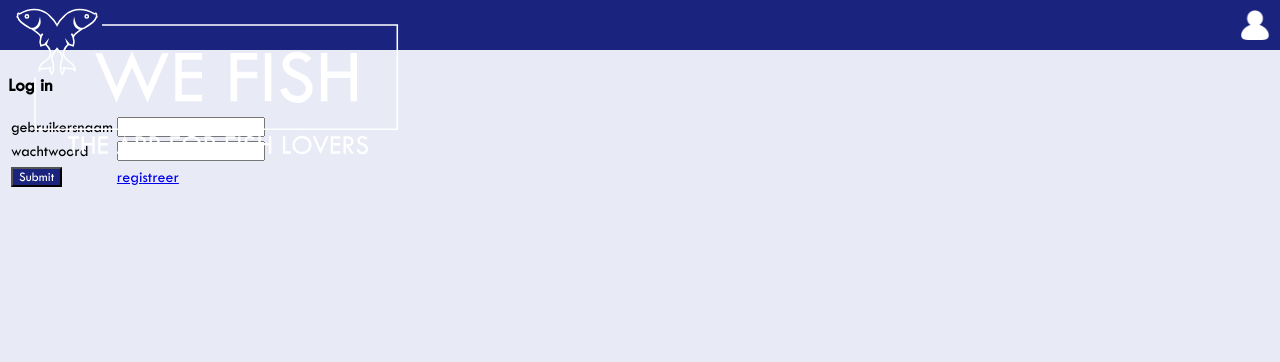
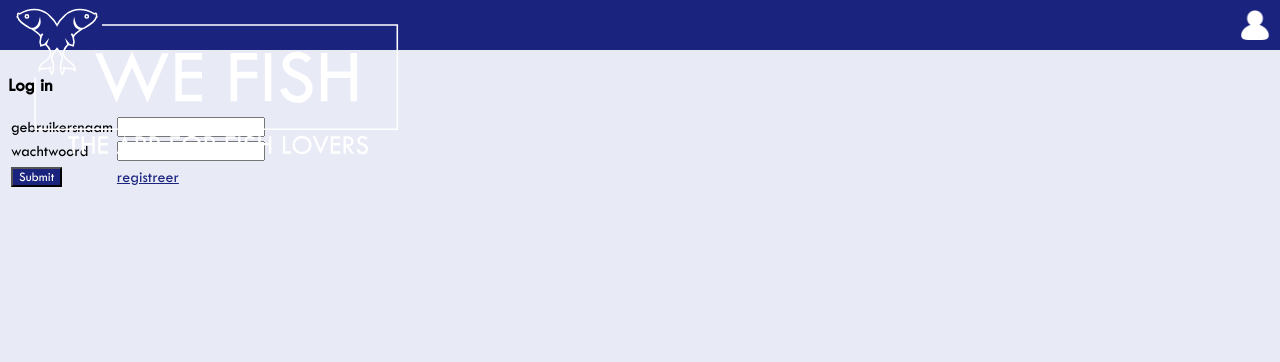
Before and after one commit to svennote/WeFish.github.io, a Jekyll site: the page built from login.html, in a window 1280 px wide. Shown: the top 362 px of the page. Built offline with Jekyll 4.4.1, drawn with Linux system fonts in a browser that asks for light colours.

Commit message:
aangepast

```diff
--- a/css/login.scss
+++ b/css/login.scss
@@ -125,7 +125,7 @@ width:100%;
 
 }
 
-.container form a:link, a:visited {
+.container a:link, a:visited {
 
 color:$ahsd;
 
```
